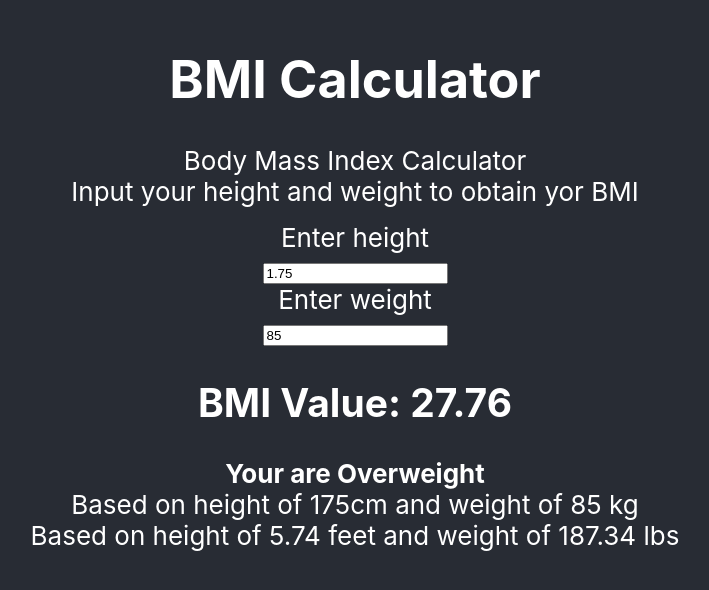
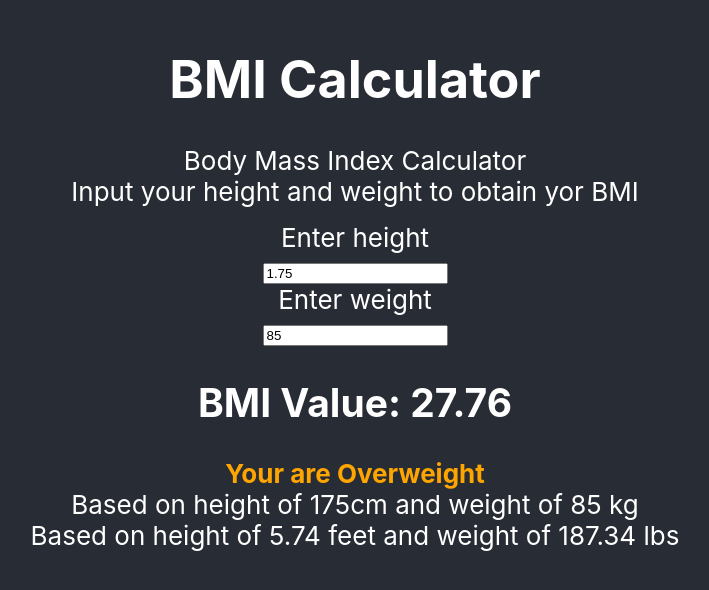
Before and after one commit to maxgdev/bmi-calculator, a React (Create React App) app: page / in a window 1280 px wide. Shown: the part 118-708 px from the top of the page, without its empty margins (285-994 px from the left). Built offline with nearby package versions, Linux system fonts and the light colour scheme.

Commit message:
Added class based on bmiStatus to color code bmiStatus text outpout

```diff
--- a/src/App.css
+++ b/src/App.css
@@ -15,3 +15,13 @@
   font-size: larger;
 
 }
+
+.Ideal {
+  color: green;
+}
+.Underweight, .Overweight {
+  color: orange;
+}
+.Obese {
+  color: red;
+}
--- a/src/components/outputBMI.js
+++ b/src/components/outputBMI.js
@@ -10,7 +10,7 @@ export default function OutputBMI({ height, weight, bmiValue }) {
         } else if (bmiValue > 25){
             bmiStatus = 'Overweight';
         } else if(bmiValue > 18.4) {
-            bmiStatus = 'the correct weight';
+            bmiStatus = 'Ideal';
         } else {
             bmiStatus = 'Underweight';
         }
@@ -19,7 +19,7 @@ export default function OutputBMI({ height, weight, bmiValue }) {
     return (
         <>
             <h2>BMI Value: {bmiValue}</h2>
-            <strong>{`Your are ${displayBMIStatus(bmiValue)}`}</strong>
+            <strong className={displayBMIStatus(bmiValue)}>{`Your are ${displayBMIStatus(bmiValue)}`}</strong>
             <p>Based on height of {height * 100}cm and weight of {weight} kg</p>
             <p>Based on height of {(height * 100 * 0.0328084).toFixed(2)} feet and weight of  { (weight * 2.204).toFixed(2)} lbs</p>
         </>
```
